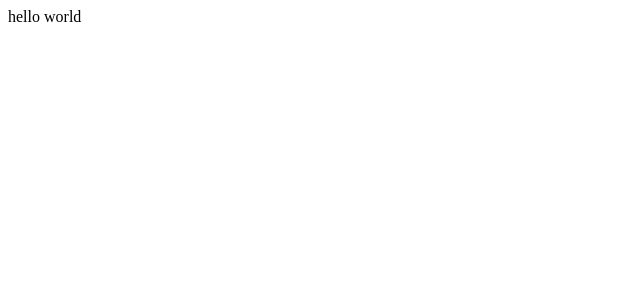
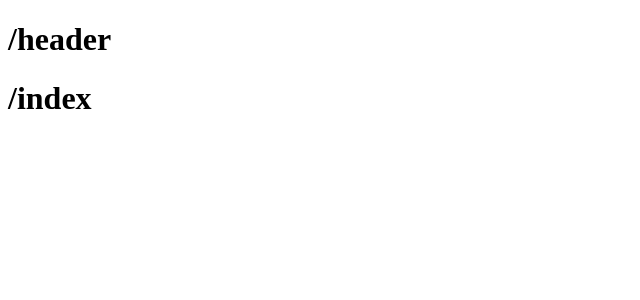
Before and after one commit to Konosuke16/-, a Nuxt app in the folder karabina/: page / in a window 1280 px wide. Shown: the top 300 px of the page, without its empty margins (0-640 px from the left). Built offline with nearby package versions, Linux system fonts and the light colour scheme.

Commit message:
add NuxtPage

```diff
--- a/karabina/app.vue
+++ b/karabina/app.vue
@@ -1,5 +1,16 @@
 <template>
   <div>
-    <div>hello world</div>
+    <Header></Header>
+    <NuxtPage></NuxtPage>
   </div>
 </template>
+
+<script>
+import Header from '~/components/Header.vue';
+
+export default {
+  components: {
+    Header
+  }
+}
+</script>
--- /dev/null
+++ b/karabina/components/Header.vue
@@ -0,0 +1,16 @@
+<template>
+    <header class="header">
+        <h1>/header</h1>
+    </header>
+</template>
+
+<script>
+export default {
+    name: 'Header',
+    data() {
+        return {
+            message: 'Hello, World!'
+        }
+    }
+}
+</script>
--- a/karabina/nuxt.config.ts
+++ b/karabina/nuxt.config.ts
@@ -1,5 +1,5 @@
 // https://nuxt.com/docs/api/configuration/nuxt-config
 export default defineNuxtConfig({
-  compatibilityDate: '2024-04-03',
-  devtools: { enabled: true }
-})
+  compatibilityDate: "2024-04-03",
+  devtools: { enabled: true },
+});
--- /dev/null
+++ b/karabina/pages/index.vue
@@ -0,0 +1,5 @@
+<template>
+    <div>
+      <h1>/index</h1>
+    </div>
+  </template>
--- /dev/null
+++ b/karabina/pages/test.vue
@@ -0,0 +1,5 @@
+<template>
+    <div>
+      <h1>/test</h1>
+    </div>
+</template>
```
